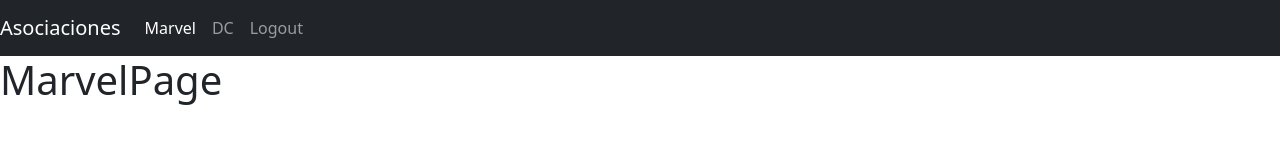
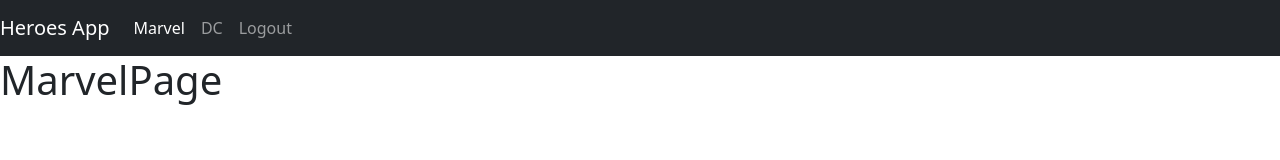
Before and after one commit to DiegoDiazVi/SPA-React-TS, a React (Vite) app: page /marvel in a window 1280 px wide. Shown: the top 160 px of the page. Built offline with nearby package versions, Linux system fonts and the light colour scheme.

Commit message:
feat: Update navbar branding to "Heroes App"

```diff
--- a/src/heroes/components/NavBar.tsx
+++ b/src/heroes/components/NavBar.tsx
@@ -8,7 +8,7 @@
   return (
     <nav className="navbar navbar-expand-sm navbar-dark bg-dark">
       <Link className="navbar-brand" to="/">
-        Asociaciones
+        Heroes App
       </Link>
 
       <div className="navbar-collapse">
```
